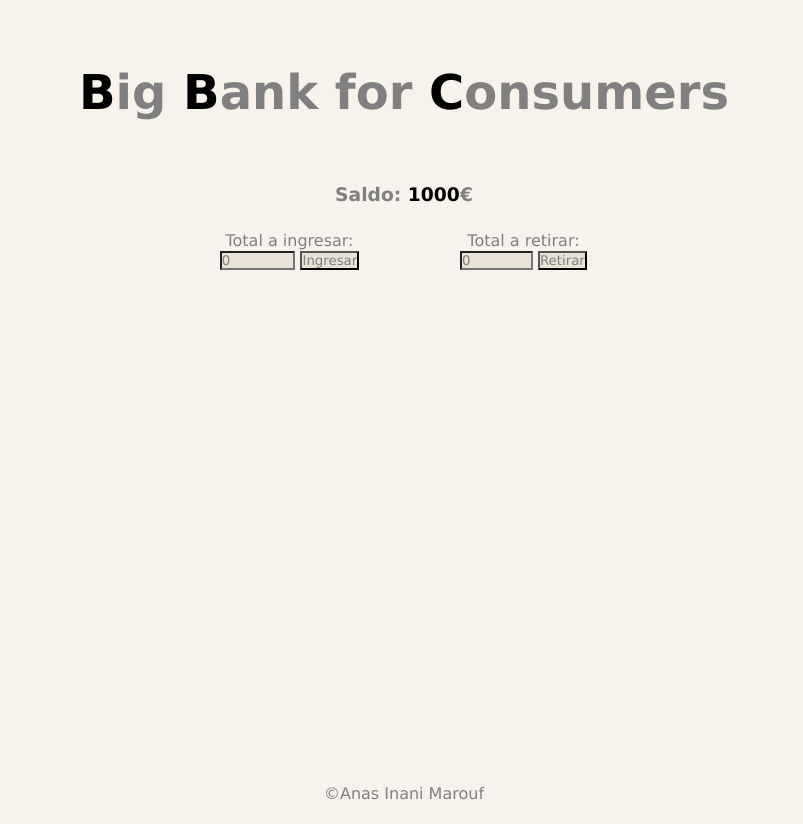
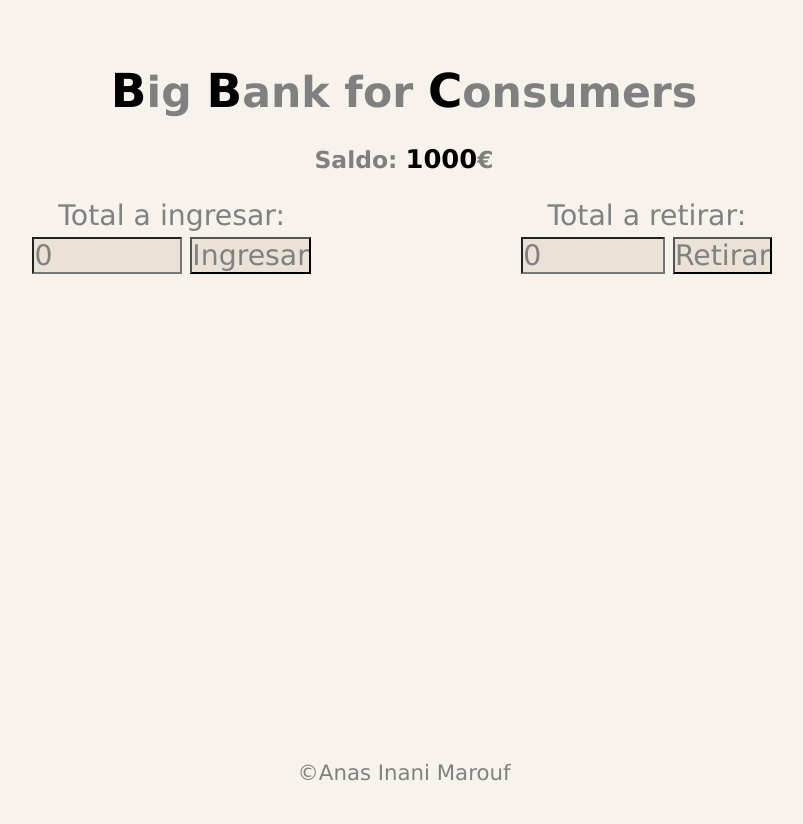
Before and after one commit to AnasInaniMarouf/DAW-2, a plain HTML site: page DWEC/Practica/Practica 1/index.html in a window 1280 px wide. Both pictures are taken after a click on the button "Ingresar". Shown: the whole page, without its empty margins (236-1039 px from the left). After the commit the page ends 800 px from the top, so only its background shows below. Drawn offline with Linux system fonts and the light colour scheme.

Commit message:
H-27/09/2026

```diff
--- a/DWEC/Practica/Practica 1/css/style.css
+++ b/DWEC/Practica/Practica 1/css/style.css
@@ -3,6 +3,7 @@
     padding: 0%;
     font-family: Verdana, Geneva, Tahoma, sans-serif;
     color: gray;
+    font-size: 110%;
 }
 
 html, body {
@@ -13,14 +14,13 @@ html, body {
 
 main {
     width: 100%;
-    height: 90%;
-    padding-top: 5%;
+    height: 95%;
     text-align: center;
 }
 
 #title {
-    margin-bottom: 5%;
-    font-size: 300%;;
+    padding-top: 5%;
+    font-size: 200%
 }
 
 strong {
@@ -28,7 +28,8 @@ strong {
 }
 
 #saldo {
-    margin-bottom: 2%;
+    padding-top: 2%;
+    padding-bottom: 2%;
 }
 
 section {
@@ -36,12 +37,8 @@ section {
     justify-content: center;
 }
 
-#ingreso {
-    margin-bottom: 2%;
-}
-
-#retirada {
-
+.text {
+    padding-bottom: 1%;
 }
 
 #inputI, #inputR {
--- a/DWEC/Practica/Practica 1/index.html
+++ b/DWEC/Practica/Practica 1/index.html
@@ -14,12 +14,12 @@
         <h3 id="saldo">Saldo: <strong id="total">1000</strong>€</h3>
         <section>
             <div id="ingreso">
-                <p id="text1">Total a ingresar: </p>
+                <p class="text">Total a ingresar: </p>
                 <input id="inputI" type="number" min="0" value="0">
                 <input id="buttonI" type="button" value="Ingresar">
             </div>
             <div id="retirada">
-                <p id="text2">Total a retirar:</p>
+                <p class="text">Total a retirar:</p>
                 <input id="inputR" type="number" min="0" value="0">
                 <input id="buttonR" type="button" value="Retirar">
             </div>
--- a/DWEC/Practica/Practica 1/js/main.js
+++ b/DWEC/Practica/Practica 1/js/main.js
@@ -1,53 +1,88 @@
-let total = document.getElementById("total");
-let saldo = parseFloat(total.textContent);
+let total = document.getElementById("total"); //el numero que sale justo despues de saldo
+let saldo = parseFloat(total.textContent);  //como lo que coge del html es un texto, simplemente hago
+                                            //un parseFloat, float porque el saldo puede contener decimales
 //console.log(saldo);
 
-let bIngresar = document.getElementById("buttonI")
-let bRetirar = document.getElementById("buttonR")
+let bIngresar = document.getElementById("buttonI"); //boton de Ingresar
+let bRetirar = document.getElementById("buttonR");  //boton de Retirar
 
 //-----FUNCTIONS-----//
+/**
+ * Evento que se ejecuta cuando se pulsa el boton ingresar
+ */
 bIngresar.addEventListener("click", () => {
-    //console.log("Boton ingres0.ar pulsado");
-    validarIngreso();
+    console.log("Boton ingresar pulsado");
+    ingresar();
 });
 
+/**
+ * Evento que se ejecuta cuando se pulsa el boton retirar
+ */
 bRetirar.addEventListener("click", () => {
-    //console.log("Boton retirar pulsado");
-    validarRetirada();
+    console.log("Boton retirar pulsado");
+    retirar();
 });
 
+/**
+ * Funcion que va actualizando el numero del saldo a medida
+ * que se vaya ingresando o retirando cierta cantidad
+ *
+ * @param cantidad La cantidad que se sumara al saldo (puede
+ * ser positiva o negativa, si es un ingreso entonces le llegara
+ * una cantidad positiva, por lo cual se sumara al saldo,
+ * pero si es retirada le llegara una cantidad negativa, asi
+ * se restara esa cantidad al saldo total)
+ */
 function actualizaSaldo(cantidad) {
     saldo += cantidad;
     total.innerText = saldo;
 }
 
-function validarIngreso() {
-    let ingreso = parseInt(document.getElementById("inputI").value);
+/**
+ * Funcion que llama a otra funcion validar(), y le envia el id
+ * del input de texto para mas tarde obtener la cantidad que el
+ * usuario quiera ingresar
+ */
+function ingresar() {
+    validar("inputI", false);
+}
 
-    if(ingreso < 0) {
+/**
+ * Funcion que llama a otra funcion validar(), y le envia el id
+ * del input de texto para mas tarde obtener la cantidad que el
+ * usuario quiera retirar
+ */
+function retirar() {
+    validar("inputR", true)
+}
 
-        alert("La cantidad ingresada no puede ser menor a 0");
+/**
+ * Funcion que valida si se puede realizar el ingreso o la retirada,
+ * si todo esta correcto llama a la funcion actualizaSaldo()
+ *
+ * @param tipoInput Parametro tipo String, para saber sobre que
+ *                      input trabajar
+ * @param esRetirada Parametro tipo boolean, sirve para saber
+*                       si actuar como un ingreso (false)
+*                       o una retirada (true)
+ */
+function validar(tipoInput, esRetirada) {
 
-    } else {
+    let cantidad = parseFloat(document.getElementById(tipoInput).value);    //variable que obtiene la cantidad que el usuario ha puesto en el input
 
-        actualizaSaldo(ingreso);
+    if (cantidad < 0) {
+        alert("La cantidad no puede ser menor a 0");
+        console.error("La cantidad no puede ser menor a 0");
+
+    } else {    //cantidad mayor o igual a 0
+
+        if (esRetirada) {   //Retirada
+
+            if (cantidad > saldo) {
+                throw new Error("La cantidad retirada no puede ser mayor al saldo");
+
+            } else actualizaSaldo(-cantidad);   //cantidad es menor que el saldo
+
+        } else actualizaSaldo(cantidad);    //Ingreso
     }
 }
-
-function validarRetirada() {
-    let retirada = parseInt(document.getElementById("inputR").value);
-    console.log(retirada);
-
-    if(retirada < 0) {
-
-        alert("La cantidad retirada no puede ser menor a 0");
-
-    } else if(retirada > saldo) {
-
-        alert("La cantidad retirada no puede ser mayor al saldo")
-
-    } else {
-
-        actualizaSaldo(-retirada);
-    }
-}
```
